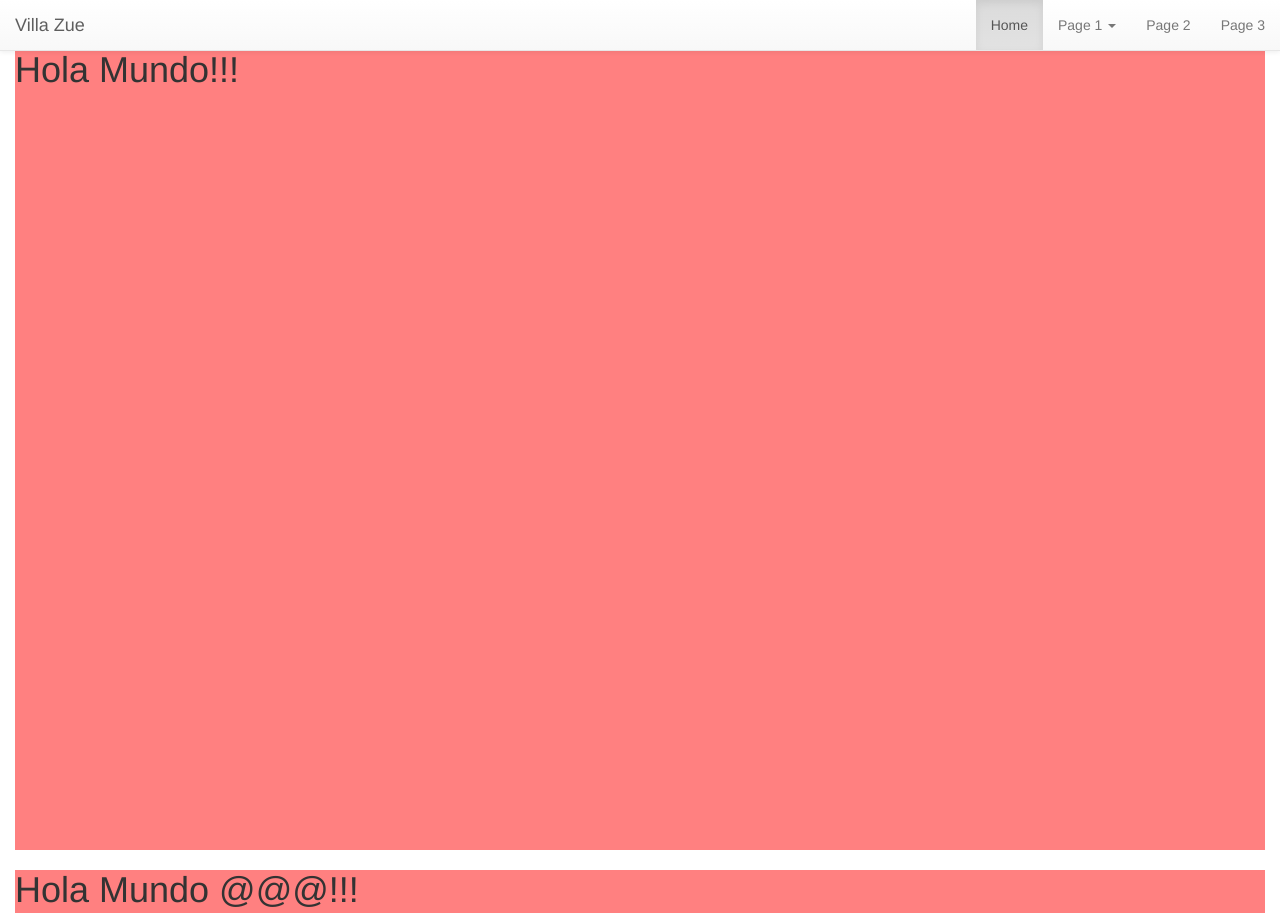
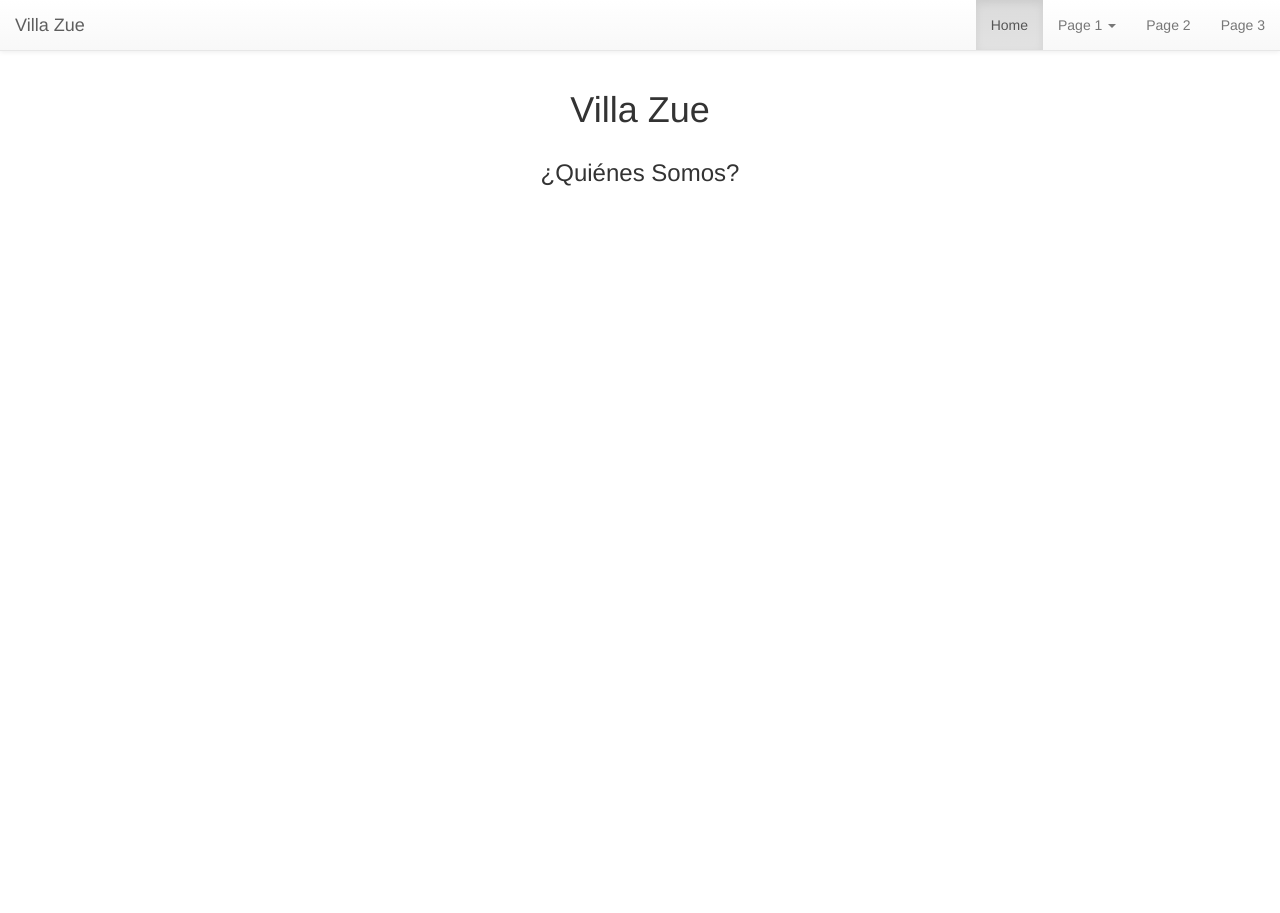
Before and after one commit to juan039/Villa, a plain HTML site: page index.html in a window 1280 px wide. Shown: the top 913 px of the page. After the commit the page ends 800 px from the top, so only its background shows below. Drawn offline with nearby package versions, Linux system fonts and the light colour scheme.

Commit message:
first test

```diff
--- a/index.html
+++ b/index.html
@@ -51,12 +51,17 @@
     </div>
   </nav>
   <div class="container-fluid">
-    <div class="fondo">
-     <h1>Hola Mundo!!!</h1>
+    <div class="row">
+    <div class="col-xs-12">
+      <h1 class="text-center">Villa Zue</h1>
+    </div>
+    <div class="col-xs-12">
+      <h3 class="text-center">¿Quiénes Somos?</h3>
+    </div>
+
+
    </div>
-   <div class="fondo">
-     <h1>Hola Mundo @@@!!!</h1>
-   </div>
+
  </div>
 
 
--- a/style.css
+++ b/style.css
@@ -1,11 +1,16 @@
 .fondo {
-  background-color: #ff8080;
-  height: 100vh; }
+	/*background-image: url("images/image_1.jpg");*/
+	/*background-repeat: no-repeat;*/
+	/*background-color: #ff8080;*/
+	height: calc(100vh - 70px);
+	/*background-size: cover;*/
+	padding: 1px;
+}
 
 body {
-	overflow: hidden;;
-  padding-top: 30px; }
 
-/*50/16*/
+	padding-top: 70px; }
 
-/*# sourceMappingURL=style.css.map */
+	/*50/16*/
+
+	/*# sourceMappingURL=style.css.map */
```
Also changed, not shown: images/image_1.jpg (added).
